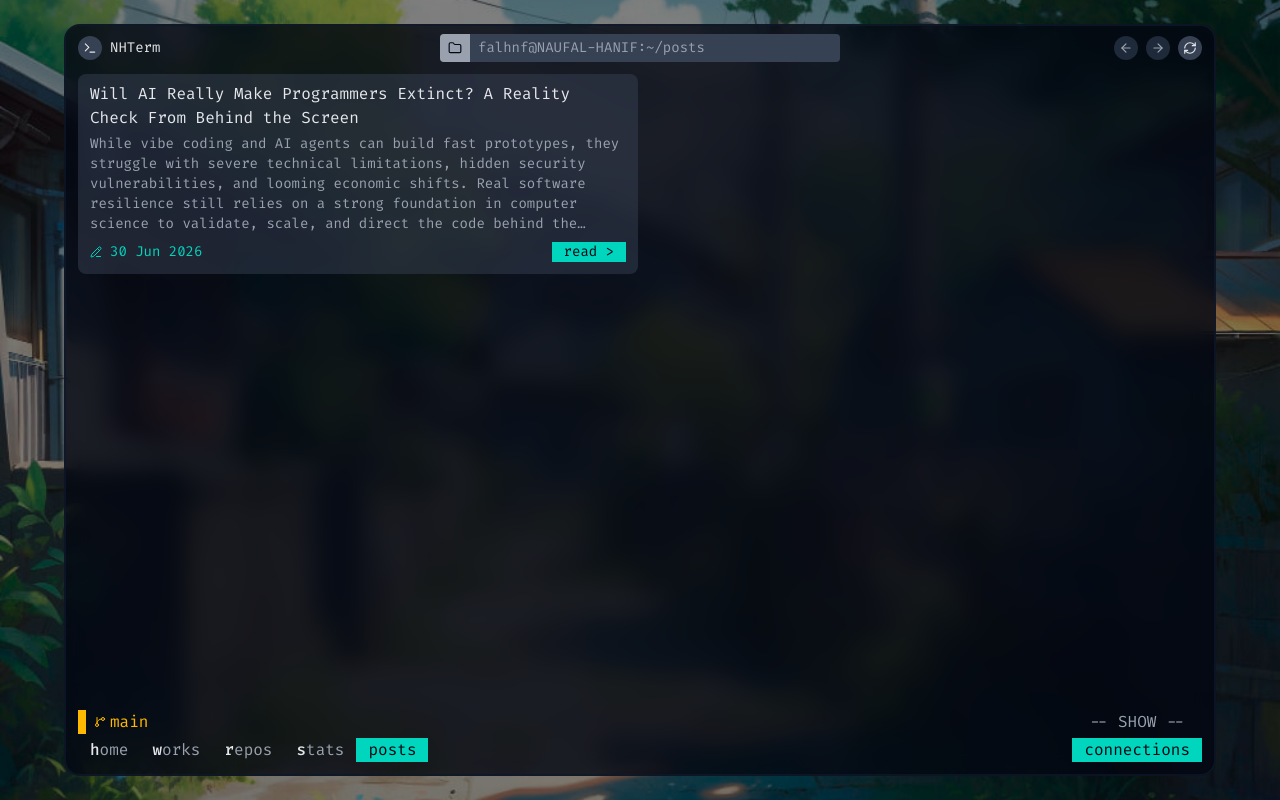
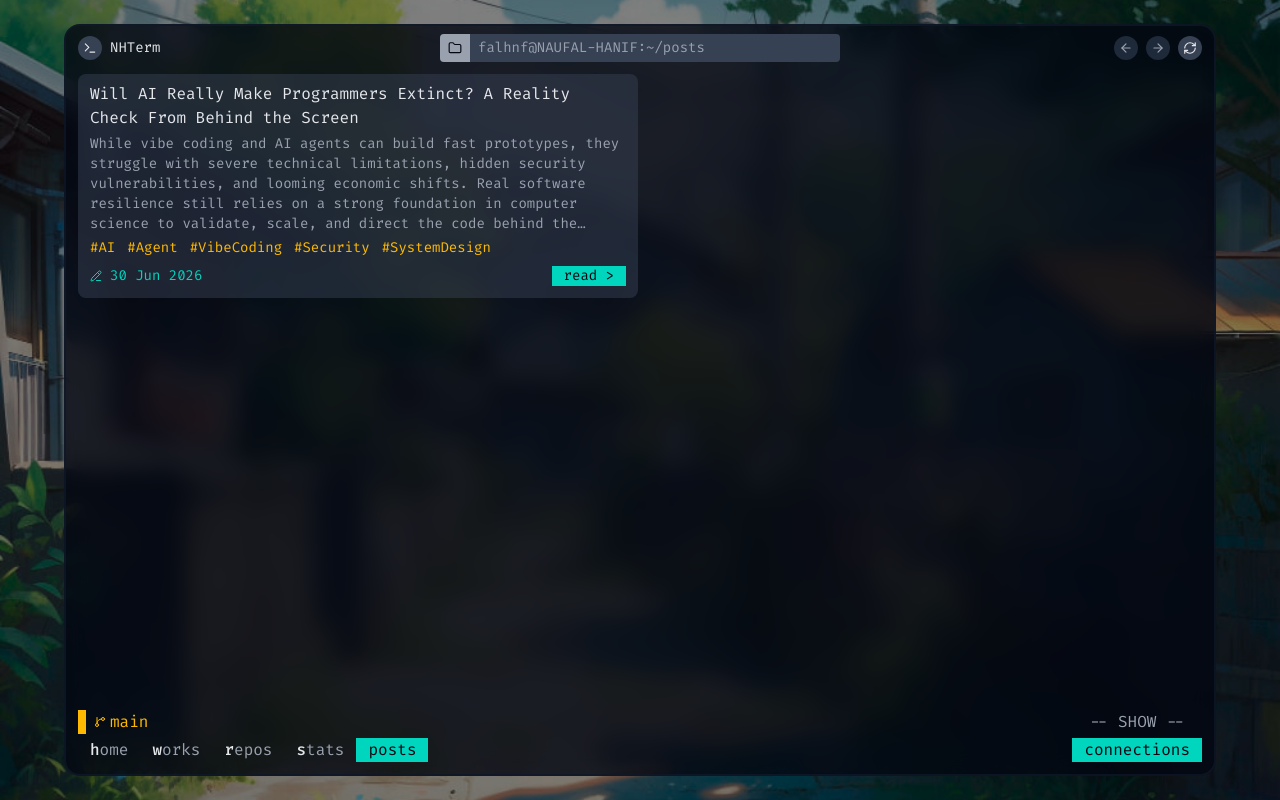
Before and after one commit to naufalhanif25/falhnf-site, a Next.js app: page /posts in a window 1280 px wide. Built offline with nearby package versions, Linux system fonts and the light colour scheme.

Commit message:
feat(posts): display keywords in post box

```diff
--- a/src/app/components/posts/post-box.tsx
+++ b/src/app/components/posts/post-box.tsx
@@ -28,12 +28,32 @@ export default function PostBox({ className, onClick, post, ...props }: PostBoxP
                         {post.description}
                     </p>
                 </span>
+                <span
+                    className={cn(
+                        "flex items-center justify-start flex-wrap",
+                        "w-full h-fit gap-x-3 gap-y-1"
+                    )}
+                >
+                    {post.keywords.map((keyword, index) => {
+                        return (
+                            <span
+                                key={index}
+                                className={cn(
+                                    "text-sm text-amber-400 text-nowrap",
+                                    "select-none pointer-events-none"
+                                )}
+                            >
+                                #{keyword}
+                            </span>
+                        )
+                    })}
+                </span>
             </div>
             <span className={cn("flex items-center justify-between", "w-full h-fit gap-2 mb-1")}>
                 <span
                     className={cn(
                         "flex items-center justify-start",
-                        "w-fit h-fit gap-2",
+                        "flex-1 h-fit gap-2 truncate",
                         "text-teal-400 select-none pointer-events-none"
                     )}
                 >
```
